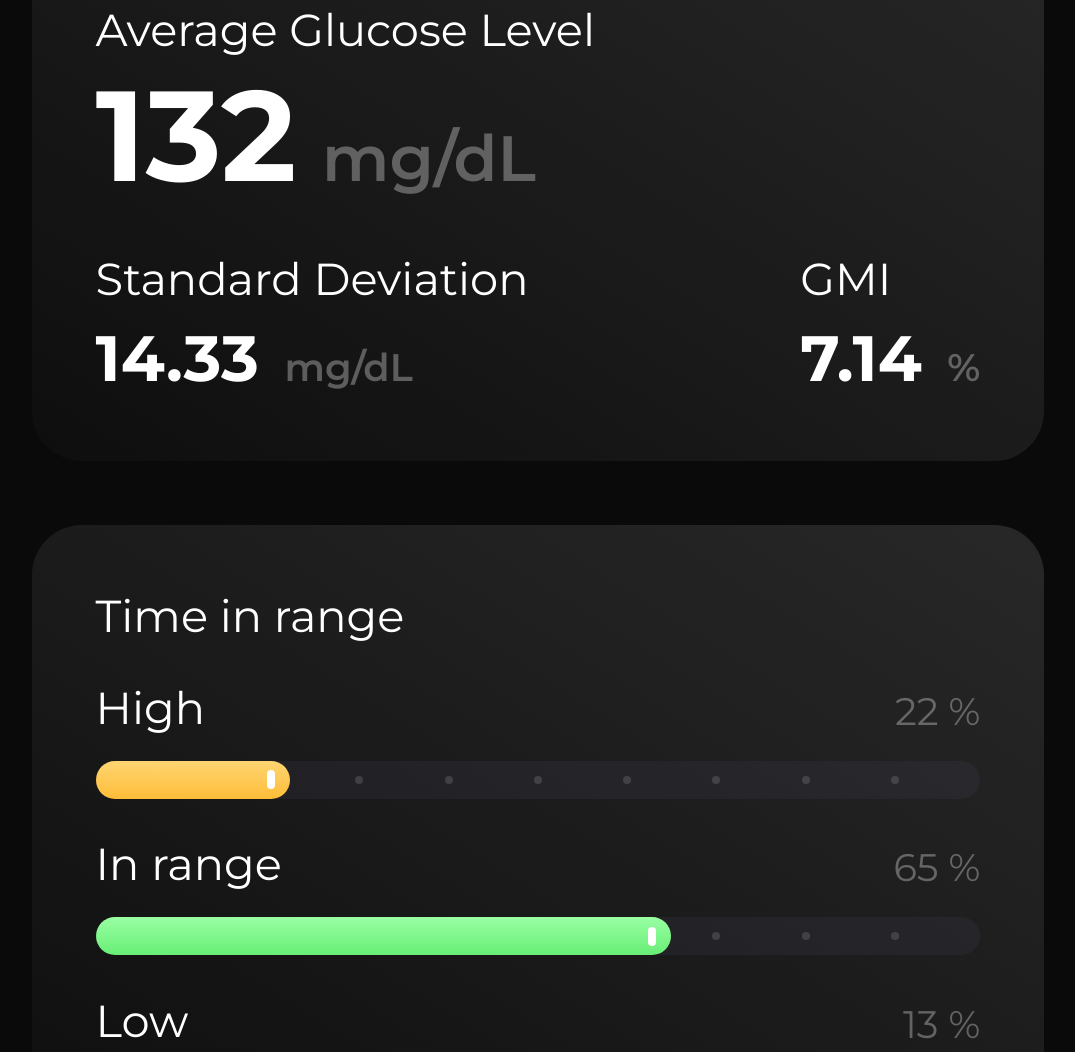
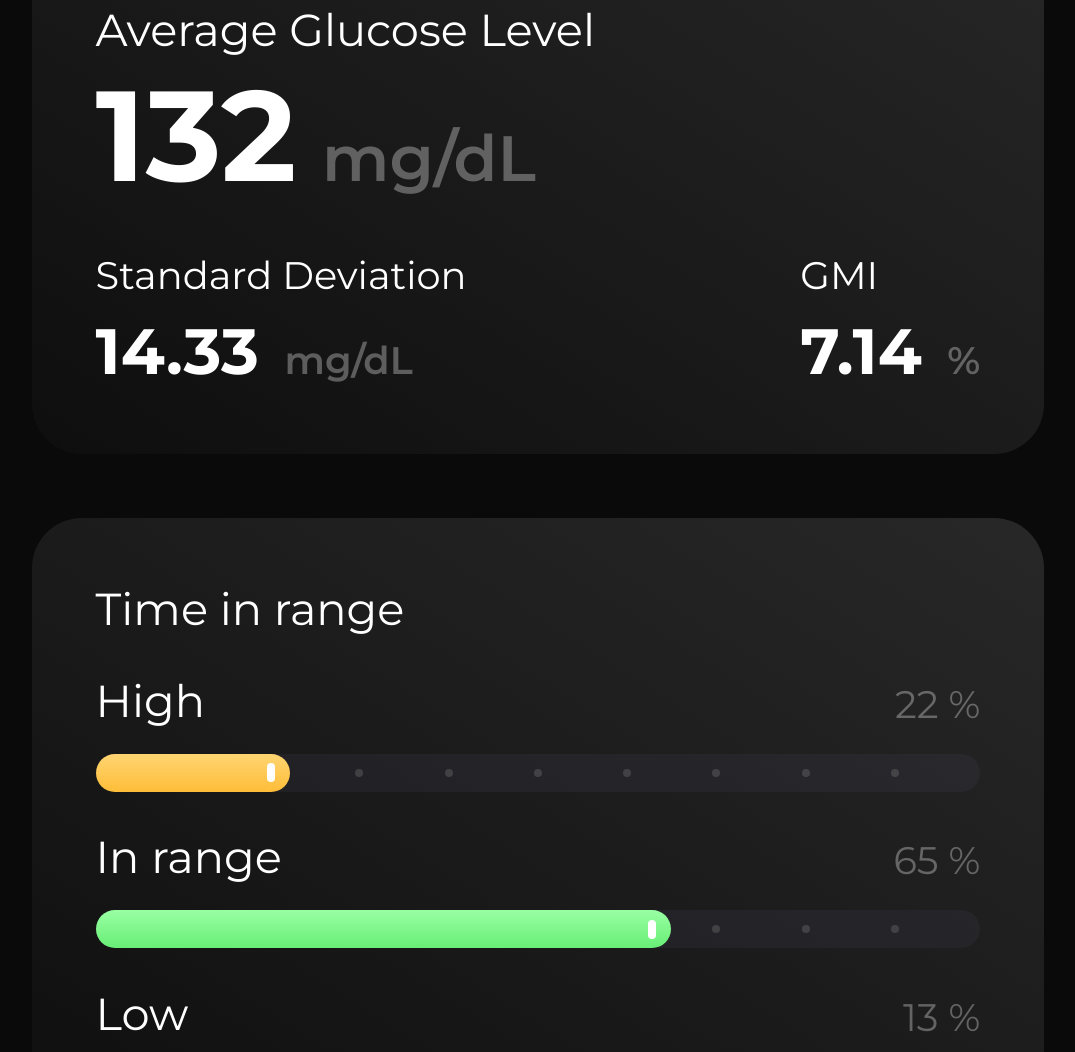
Before and after one commit to stfn-ko/APS, a website: page user/app/index.html in a window 1280 px wide. Shown: the part 978-2030 px from the top of the page, without its empty margins (102-1177 px from the left). Drawn offline with Linux system fonts and the light colour scheme.

Commit message:
updated font sizes

```diff
--- a/user/app/style.css
+++ b/user/app/style.css
@@ -101,6 +101,11 @@ body {
   flex-direction: column;
 }
 
+.AVG .bottom .sd .header,
+.AVG .bottom .gmi .header {
+  font-size: 0.6em;
+}
+
 .AVG .bottom .sd .container .number,
 .AVG .bottom .gmi .container .number {
   font-size: 1em;
```
